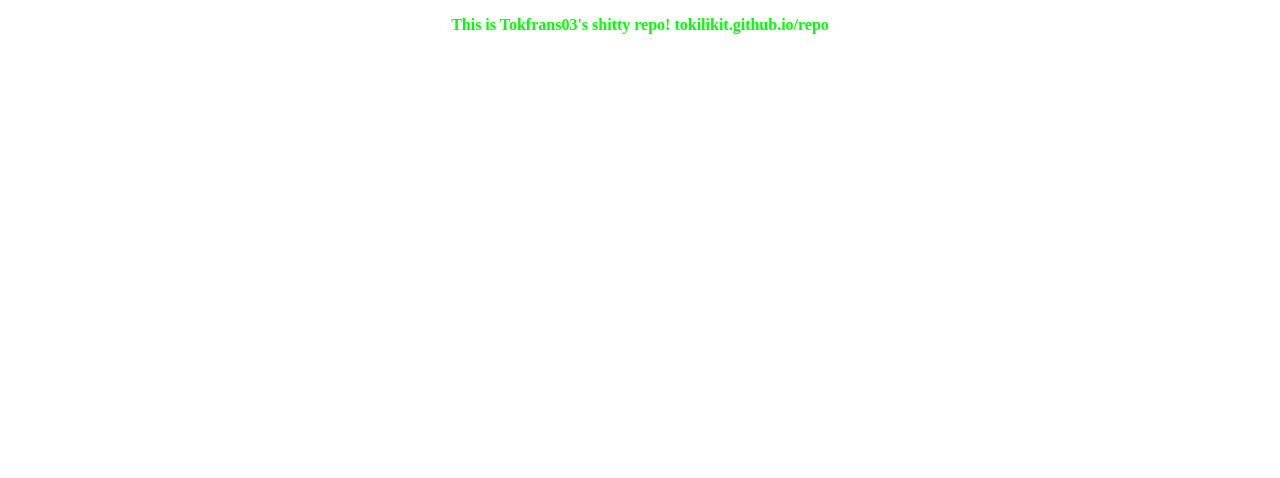
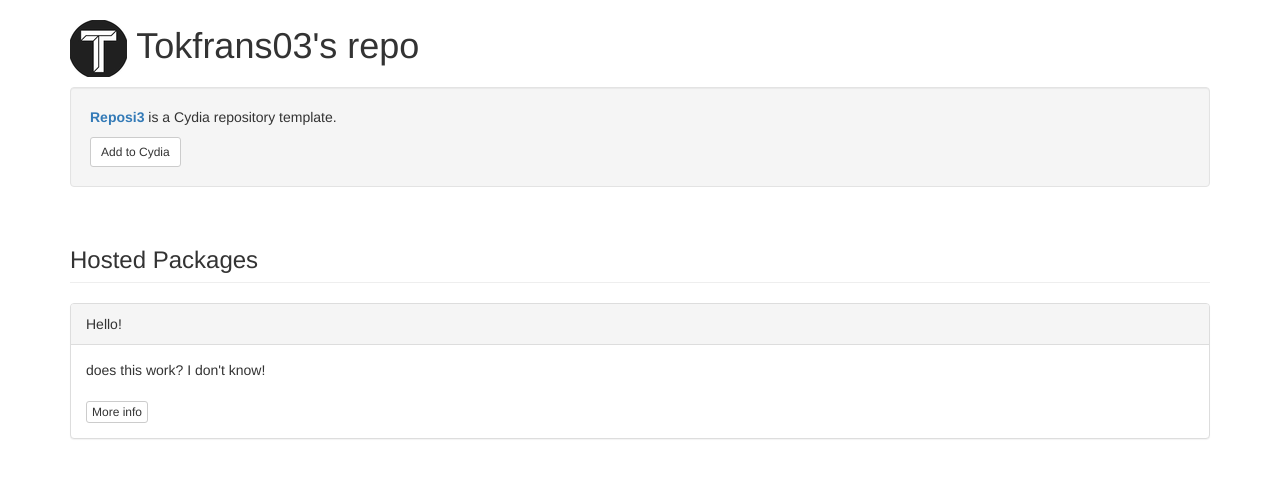
Before and after one commit to tokilokit/repo, a plain HTML site: page index.html in a window 1280 px wide. Drawn offline with nearby package versions, Linux system fonts and the light colour scheme.

Commit message:
new stuff

```diff
--- a/index.html
+++ b/index.html
@@ -1,2 +1,37 @@
 <!DOCTYPE html>
-<p style="text-align: center;"><strong><span style="color: #00ff00;">This is Tokfrans03's shitty repo! tokilikit.github.io/repo</span></strong></p>
+<html lang="en">
+<head>
+  <title>Reposi3</title>
+  <meta charset="utf-8">
+  <meta name="viewport" content="width=device-width, initial-scale=1">
+  <link rel="stylesheet" href="https://maxcdn.bootstrapcdn.com/bootstrap/3.3.5/css/bootstrap.min.css">
+  <script src="https://ajax.googleapis.com/ajax/libs/jquery/2.1.3/jquery.min.js"></script>
+</head>
+<body>
+
+<div class="container">
+	<h1><img src="CydiaIcon.png"> Tokfrans03's repo</h1>
+</div>
+
+<div class="container">
+	<div class="well">
+		<p><span class="text-primary"><b>Reposi3</span></b> is a Cydia repository template.</p>
+		<a class="btn btn-sm btn-default" href="cydia://url/https://cydia.saurik.com/api/share#?source=https://supermamon.github.io/Reposi3/">Add to Cydia</a>
+	</div>
+</div>
+
+<div class="container">
+  <h3 id="wells" class="page-header">Hosted Packages</h3>
+</div>
+
+<div class="container">
+	<div class="panel panel-default">
+	  <div class="panel-heading">Hello!</div>
+	  <div class="panel-body">
+		does this work? I don't know!<br /><br />
+		<a class="btn btn-xs btn-default" href="depictions/?p=com.supermamon.oldpackage">More info</a>
+	  </div>
+	</div>
+
+</body>
+</html>
```
